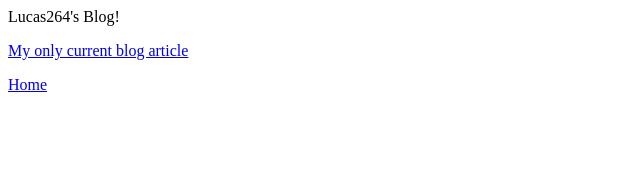
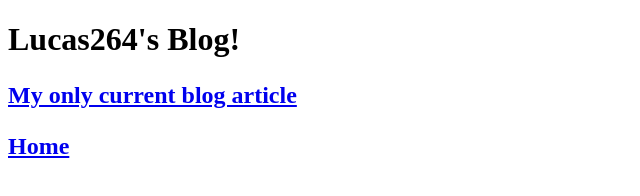
Before and after one commit to Lucas264x/lucas264x.github.io, a plain HTML site: page blog/index.html in a window 1280 px wide. Shown: the whole page, without its empty margins (0-640 px from the left). Drawn offline with Linux system fonts and the light colour scheme.

Commit message:
Update index.html

```diff
--- a/blog/index.html
+++ b/blog/index.html
@@ -2,7 +2,9 @@
 
 <html>
   <head>
+    <h1>
     Lucas264's Blog!
+    <h2>
   </head>
   <body>
     <p>
```
